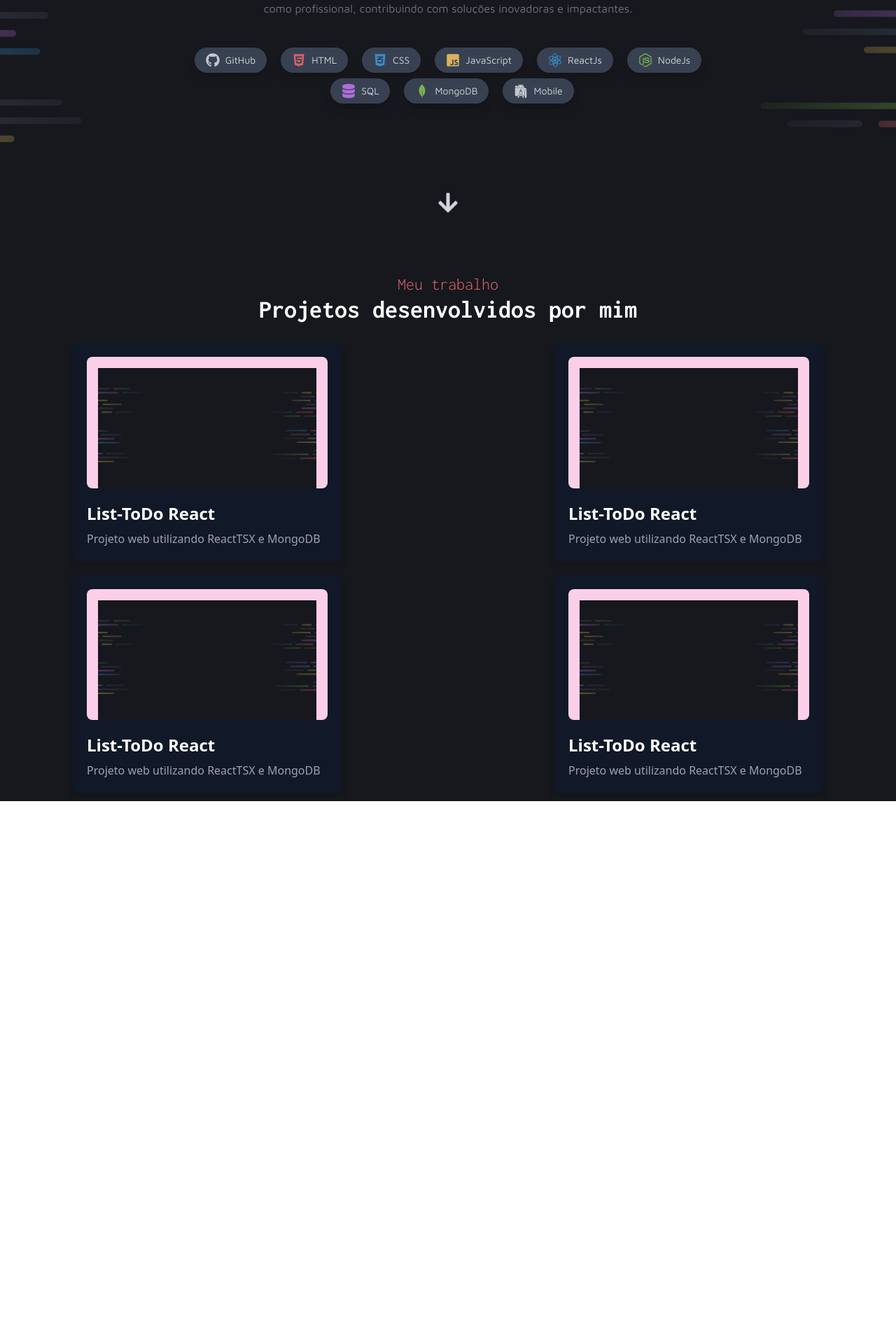
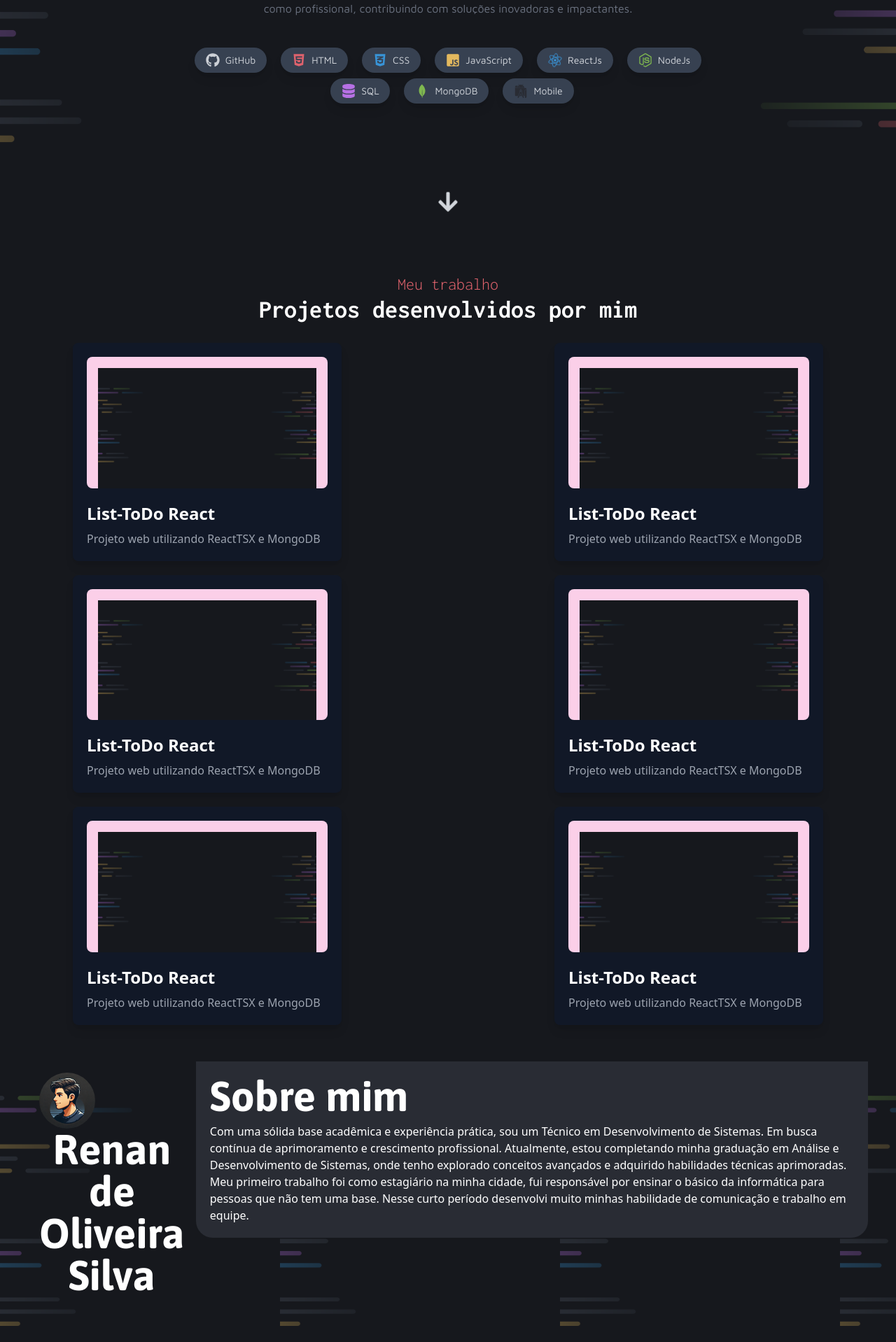
Before and after one commit to RenanOliveiraSilva/portifolio, a React (Vite) app in the folder my-portifolio/: page / in a window 1280 px wide. Shown: the part 422-2340 px from the top of the page at 70% size. Before the commit the page ends 1567 px from the top, so only its background shows below. Built offline with nearby package versions, Linux system fonts and the light colour scheme.

Commit message:
Adicionando o ABOUT

```diff
--- a/my-portifolio/src/App.tsx
+++ b/my-portifolio/src/App.tsx
@@ -1,11 +1,15 @@
 import Header from './screens/Header.tsx';
 import Works from './screens/Works.tsx';
+import About from './screens/about.tsx';
 // import Footer from './components/Footer';
+
+// import MeuSvg from '/rocket-animate.svg';
+// <img src={MeuSvg} alt="Rocket Animation" />;
 
 function App() {
   return (
     <div className="bg-backgroundColor text-white min-h-screen">
-      <section id='header'>
+      <section id='header' className='relative h-screen w-full bg-gray-900'>
         <Header />
 
       </section>
@@ -15,6 +19,9 @@ function App() {
 
       </section>
 
+      <section id='about'>
+        <About />
+      </section>
       {/* <Footer /> */}
     </div>
   );
--- /dev/null
+++ b/my-portifolio/src/screens/About.tsx
@@ -0,0 +1,28 @@
+import React from 'react'
+
+const About = () => {
+  return (
+    <div className='main flex flex-col h-fit w-screen p-4 bg-patternMobile md:flex-row md:p-10'>
+        <div className="aside flexbg-customGray h-fit p-4 rounded-t-3xl justify-around align-middle mb-3">
+            <div className="image h-full justify-center">
+                <img src="/perfil.webp" alt="Profile" className="rounded-full w-20 h-20" />
+            </div>
+            <h2 className="text-2xl md:text-6xl font-bold font-asap text-center flex flex-col items-center justify-center">
+                Renan de Oliveira <span className="block md:inline">Silva</span>
+            </h2>
+
+        </div>
+        <div className="content bg-customGray h-fit p-5 rounded-b-3xl">
+            <h2 className="text-2xl md:text-6xl font-bold font-asap text-center flex flex-col items-start justify-start mb-2">
+                    Sobre mim
+            </h2>
+            <p className='content '>
+                Com uma sólida base acadêmica e experiência prática, sou um Técnico em Desenvolvimento de Sistemas. Em busca contínua de aprimoramento e crescimento profissional. Atualmente, estou completando minha graduação em Análise e Desenvolvimento de Sistemas, onde tenho explorado conceitos avançados e adquirido habilidades técnicas aprimoradas. Meu primeiro trabalho foi como estagiário na minha cidade, fui responsável por ensinar o básico da informática para pessoas que não tem uma base. Nesse curto período desenvolvi muito minhas habilidade de comunicação e trabalho em equipe.
+            </p>
+
+        </div>
+    </div>
+  )
+}
+
+export default About
--- a/my-portifolio/src/screens/Header.tsx
+++ b/my-portifolio/src/screens/Header.tsx
@@ -4,10 +4,11 @@ import { Link } from 'react-scroll';
 
 const Header = () => {
   return (
-    <header className="flex flex-col items-center justify-around h-screen md:h-screen bg-cover bg-no-repeat bg-center bg-patternMobile md:bg-pattern px-2 md:px-5 py-8">
+    <header className="flex z-10 flex-col items-center justify-around h-screen md:h-screen bg-cover bg-no-repeat bg-center bg-patternMobile md:bg-pattern px-2 md:px-5 py-8 select-none">
       <div className="info flex flex-col items-center justify-start p-3 max-w-3xl space-y-2 h-fit mt-2">
 
         {/* Perfil com imagem */}
+        <a href="https://www.linkedin.com/in/renan-de-oliveira-silva-416721289">
         <div className="relative flex items-center justify-center">
           {/* Moldura Externa com spin mais lento */}
           <div className="absolute w-28 h-28 md:w-36 md:h-36 border-4 border-customPurple rounded-full animate-spin-slow"></div>
@@ -18,6 +19,8 @@ const Header = () => {
           {/* Imagem de perfil */}
           <img src="/perfil.webp" alt="Profile" className="relative rounded-full w-24 h-24 md:w-32 md:h-32" />
         </div>
+        </a>
+
 
         {/* Conteúdo textual */}
         <div className="teste py-5 h-[400px] flex flex-col justify-start mb-2">
@@ -49,7 +52,7 @@ const Header = () => {
               { icon: SiMongodb, label: "MongoDB", color: "text-customGreen", animation: "animate-pulse" },
               { icon: SiAndroidstudio, label: "Mobile", color: "text-customGray", animation: "animate-pulse" },
             ].map(({ icon: Icon, label, color, animation }, idx) => (
-              <div key={idx} className="flex items-center space-x-2 px-3 py-1 md:py-2 md:px-4 bg-gray-700 rounded-full text-gray-300 shadow-lg">
+              <div key={idx} className="flex items-center space-x-2 px-3 py-1 md:py-2 md:px-4 bg-gray-700 rounded-full text-gray-300 shadow-lg select-none">
 
                 <Icon className={`w-5 h-5 ${color} ${animation}`} />
                 <span className="font-maven font-extralight text-xs md:text-sm">{label}</span>
@@ -59,6 +62,7 @@ const Header = () => {
         </div>
 
       </div>
+
       {/* Ícone de seta */}
       <Link to="works" smooth={true} duration={500}>
         <div className="arrow hover:cursor-pointer">
--- a/my-portifolio/src/screens/Works.tsx
+++ b/my-portifolio/src/screens/Works.tsx
@@ -12,6 +12,8 @@ const Works = () => {
           <Card title='List-ToDo React' description='Projeto web utilizando ReactTSX e MongoDB' image='/Background_Intro.png'/>
           <Card title='List-ToDo React' description='Projeto web utilizando ReactTSX e MongoDB' image='/Background_Intro.png'/>
           <Card title='List-ToDo React' description='Projeto web utilizando ReactTSX e MongoDB' image='/Background_Intro.png'/>
+          <Card title='List-ToDo React' description='Projeto web utilizando ReactTSX e MongoDB' image='/Background_Intro.png'/>
+          <Card title='List-ToDo React' description='Projeto web utilizando ReactTSX e MongoDB' image='/Background_Intro.png'/>
 
         </div>
 
--- a/my-portifolio/tailwind.config.js
+++ b/my-portifolio/tailwind.config.js
@@ -11,29 +11,41 @@ export default {
           '0%, 100%': { boxShadow: '0 0 15px rgba(255, 255, 255, 0.8)' },
           '50%': { boxShadow: '0 0 30px rgba(255, 255, 255, 1)' },
         },
+        float: {
+          '0%': { transform: 'translateY(0)' },
+          '50%': { transform: 'translateY(-20px)' },
+          '100%': { transform: 'translateY(0)' },
+        },
+        slide: {
+          '0%': { transform: 'translateX(0)' },
+          '100%': { transform: 'translateX(100px)' },
+        },
+      },
+      animation: {
+        'spin-slow': 'spin 3s linear infinite',
+        glow: 'glow 2s ease-in-out infinite',
+        float: 'float 6s ease-in-out infinite',
+        slide: 'slide 4s ease-in-out infinite alternate',
       },
       colors: {
-          customRed: '#E3646E', // Cor anterior
+        customRed: '#E3646E',
         customPurple: '#BB72E9',
         customBlue: '#3996DB',
         customGreen: '#82BC4F',
         customYellow: '#EABD5F',
-          backgroundColor: '#16181d'
+        customGray: '#292C34',
+        backgroundColor: '#16181d',
       },
       backgroundImage: {
         pattern: 'url(/Background_Intro.png)',
-          patternMobile: 'url(/Background_Intro_Mobile.png)'
+        patternMobile: 'url(/Background_Intro_Mobile.png)',
       },
       fontFamily: {
         asap: ['Asap', 'sans-serif'],
         inconsolata: ['Inconsolata', 'monospace'],
-          maven: ['Maven Pro', 'sans-serif']
+        maven: ['Maven Pro', 'sans-serif'],
       },
-        animation: {
-          'spin-slow': 'spin 3s linear infinite',
-          glow: 'glow 2s ease-in-out infinite',
-        }
     },
   },
   plugins: [],
-}
+};
```
Also changed, not shown: my-portifolio/index.html (+2 -0 lines), my-portifolio/public/image.svg (added), my-portifolio/public/rocket-animate.svg (added). Lines whose indentation alone changed are shown as unchanged.
